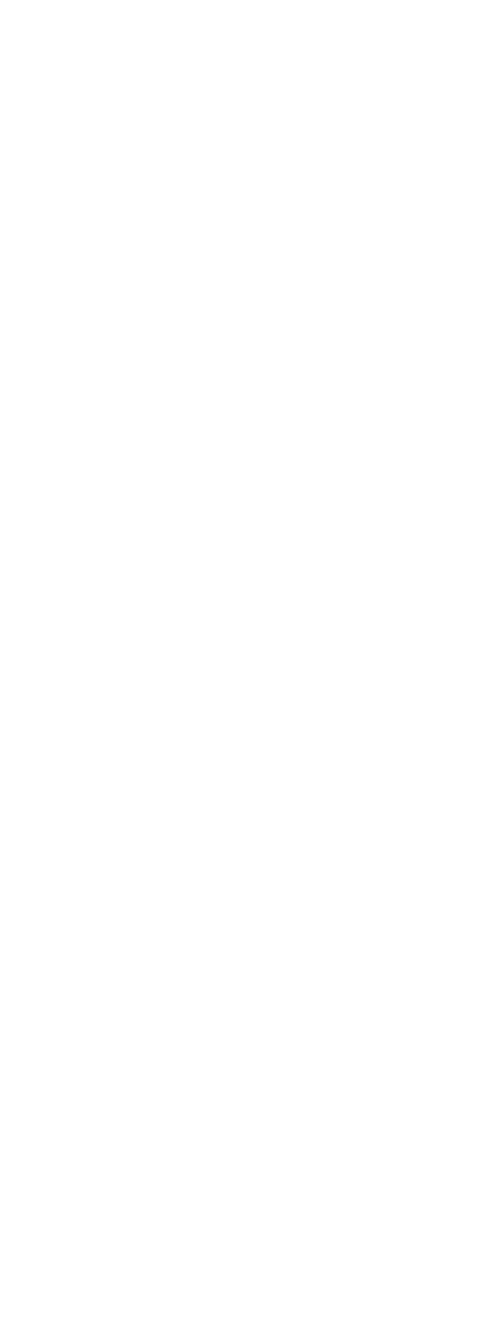
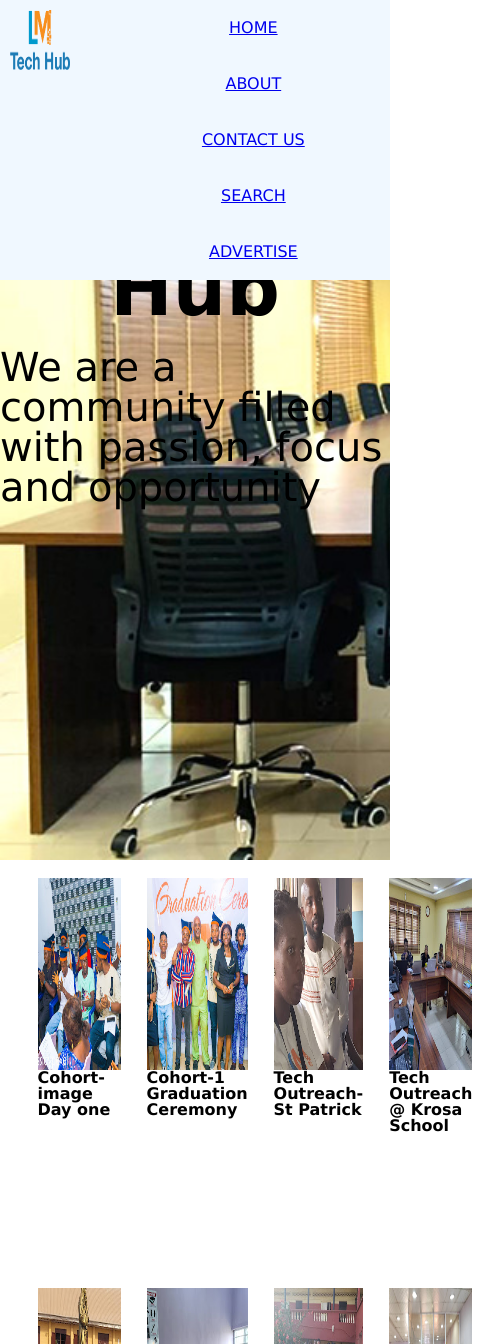
Before and after one commit to Nchedubem/Lesson_3_Task_One_Chidubem_Nweke, a website: page html/index.html in a window 390 px wide. Shown: the top 1344 px of the page, 480 px wide, since content can reach past the window. Before the commit the page ends 844 px from the top, so only its background shows below. Drawn offline with Linux system fonts and the light colour scheme.

Commit message:
second commit

```diff
--- a/css/style.css
+++ b/css/style.css
@@ -51,3 +51,221 @@ table {
 
 
 /* Write your css below here */
+
+
+*{
+    margin: 0;
+    padding: 0;
+    box-sizing:border-box;
+}
+body{
+    width: 100%;
+    position: relative;
+    font-family: Verdana, Geneva, Tahoma, sans-serif;
+}
+
+body > section{
+    /* background-color:bisque; */
+    min-height: 100vh;
+    width: 100%;
+}
+
+header{
+    height: 100px;
+    position: fixed;
+    top: 0;
+    left: 0;
+    width: 100%;
+    display: flex;
+    justify-content: space-between;
+    padding: 10px;
+    background-color: aliceblue;
+}
+
+.img-container{
+    flex: 1;
+}
+
+.logo-img{
+    height: 60px;
+    width: 60px;
+}
+
+.navbar{
+    padding: 10px;
+    display: flex;
+    justify-content: space-around;
+    align-items: center;
+    gap: 40px;
+    flex: 2;
+}
+
+main{
+    background-color: black;
+    background-image: url(../images/banner.jpg);
+    /* background: red; */
+    min-height: 100vh;
+    background-repeat: no-repeat;
+    background-size: cover;
+    width: 100%;
+    color: black;
+    display: flex;
+    align-items: center;
+    justify-content: center;
+    /* object-fit: cover; */
+}
+
+main .content{
+    /* background: red; */
+    height: 50vh;
+    display: flex;
+    flex-direction: column;
+}
+main .content h1{
+    margin-top: 40px;
+    text-align: center;
+    font-size: 75px;
+    font-weight: 600;
+}
+
+main .content h1 span:nth-child(1){
+    color: blue;
+    font-size: 90px;
+    margin: 0;
+    padding: 0;
+}
+main .content h1 span:nth-child(2){
+    color: red;
+    margin: 0;
+    padding: 0;
+}
+
+main .content p{
+    font-size: 40px;
+    margin-top: 20px;
+}
+
+/* .student{
+    background-color:blanchedalmond;
+    /* padding: 10px; */
+    /* display: flex;
+}  */
+
+.student-img-container{
+    background: red;
+    flex: 3;
+    display: flex;
+}
+
+.student-img{
+ flex: 1;
+ height: 400px;
+ width: 600px;
+}
+.student-img-container p{
+    flex: 1;
+}
+.student-text{
+    padding: 30px;
+    background-color:bisque;
+    flex: 2;
+}
+
+ .cohort{
+    height: 100vh;
+    background: white;
+    /* background-color: purple; */
+    display: grid;
+    grid-template-columns: 1fr 1fr 1fr 1fr;
+    /* grid-template-columns: 1fr 1fr 1fr; */
+    /* grid-template-columns: 1fr 1fr; */
+    /* grid-template-columns: 1fr; */
+    /* margin-top: 60px; */
+    gap: 10px;
+    padding: 10px;
+    width: 90vw;
+    margin: auto;
+}
+.cohort .content{
+    /* background-color: green; */
+    padding: 8px;
+    display: flex;
+    flex-direction: column;
+    align-items: center;
+    justify-content: center;
+}
+.cohort .content .img-container{
+    /* background-color: red; */
+    flex: 1;
+}
+.cohort .content .text-container{
+    /* background-color: white; */
+    flex: 1;
+    width: 100%;
+}
+
+.cohort .content .img-container img{
+	height: 100%;
+	width: 100%;
+}
+
+ /* .jp .content .text-container button{
+    margin-bottom: 30px;
+    width: fit-content;
+    padding: 15px;
+    border-radius: 32px;
+    cursor: pointer;
+    color: blue;
+    border: blue 2px solid;
+}  */
+
+
+@media screen and (max-width: 1000px){
+    grid-template-columns: 1fr 1fr 1fr;
+	header{
+        height: fit-content;
+    }
+	main {
+		display: flex;
+		flex-wrap: wrap;
+	  }
+
+	  header {
+		flex: 1 0 100%;
+	  }
+
+	  main {
+		flex: 1 0 30%;
+		margin-right: 10px;
+	  }
+
+	  body {
+		margin-right: 0;
+	  }
+
+}
+@media screen and (max-width: 708px){
+    /* grid-template-columns: 1fr 1fr; */
+    .navbar{
+		display: flex;
+        flex-direction:column;
+    }
+	main {
+		display: flex;
+		flex-wrap: wrap;
+	  }
+
+	  header {
+		height: fit-content;
+		/* flex: 1 0 100%; */
+	  }
+
+	  main {
+		flex: 1 0 30%;
+		margin-right: 10px;
+	  }
+
+	  body {
+		margin-right: 0;
+	  }
+}
--- a/html/index.html
+++ b/html/index.html
@@ -0,0 +1,105 @@
+html lang="en">
+    <head>
+        <meta charset="UTF-8" />
+        <meta http-equiv="X-UA-Compatible" content="IE=edge" />
+        <meta name="viewport" content="width=device-width, initial-scale=1.0" />
+        <link rel="stylesheet" href="../images/favicon.ico" type="image/logo" />
+        <link rel="stylesheet" href="../css/style.css" />
+        <title>LM blog</title>
+    </head>
+    <body>
+        <header>
+            <div class="img-container">
+                <img src="../images/logo.png" class="logo-img" alt="logo" />
+            </div>
+            <nav class="navbar">
+                <a href="#home">HOME</a>
+                <a href="#about">ABOUT</a>
+                <a href="#contact us">CONTACT US</a>
+                <a href="#search">SEARCH</a>
+                <a href="#Advertise">ADVERTISE</a>
+            </nav>
+        </header>
+        <main>
+            <div class="content">
+                <h1><span>L</span> <span>M</span>Tech Hub</h1>
+                <p>
+                    We are a community filled with passion, focus and
+                    opportunity
+                </p>
+            </div>
+            <section class="blogs-section">
+            </section>
+        </main>
+        <section class="cohort">
+            <div class="content">
+                <div class="img-container">
+                    <img src="../images/Cohort-img1.jpg" alt="cohort">
+                </div>
+                <div class="text-container">
+                    <h1>Cohort-image Day one</h1>
+                </div>
+            </div>
+            <div class="content">
+                <div class="img-container">
+                    <img src="../images/Cohort-img2.jpg" alt="cohort">
+                </div>
+                <div class="text-container">
+                    <h1>Cohort-1 Graduation Ceremony</h1>
+                </div>
+            </div>
+            <div class="content">
+                <div class="img-container">
+                    <img src="../images/Cohort-img3.jpg" alt="cohort">
+                </div>
+                <div class="text-container">
+                    <h1>Tech Outreach- St Patrick</h1>
+                </div>
+            </div>
+            <div class="content">
+                <div class="img-container">
+                    <img src="../images/Cohort-img4.jpg" alt="cohort">
+                </div>
+                <div class="text-container">
+                    <h1>Tech Outreach @ Krosa School</h1>
+                </div>
+            </div>
+            <div class="content">
+                <div class="img-container">
+                    <img src="../images/Cohort-img5.jpg" alt="cohort">
+                </div>
+                <div class="text-container">
+                    <h1>Tech Outreach @ St John of God</h1>
+                </div>
+            </div>
+            <div class="content">
+                <div class="img-container">
+                    <img src="../images/Cohort-img6.jpg" alt="cohort">
+                </div>
+                <div class="text-container">
+                    <h1>Cohort-image </h1>
+                </div>
+            </div>
+            <div class="content">
+                <div class="img-container">
+                    <img src="../images/Cohort-img7.jpg" alt="cohort">
+                </div>
+                <div class="text-container">
+                    <h1>Tech Outreach @ Flora Field</h1>
+                </div>
+            </div>
+            <div class="content">
+                <div class="img-container">
+                    <img src="../images/Cohort-img8.jpg" alt="cohort">
+                </div>
+                <div class="text-container">
+                    <h1>Cohort-1</h1>
+                </div>
+            </div>
+
+        </section>
+        <footer>
+        </footer>
+
+    </body>
+</html>
```
Also changed, not shown: images/Cohort-img1.jpg (added), images/Cohort-img2.jpg (added), images/Cohort-img3.jpg (added), images/Cohort-img4.jpg (added), images/Cohort-img5.jpg (added), images/Cohort-img6.jpg (added), images/Cohort-img7.jpg (added), images/Cohort-img8.jpg (added), images/academy-student-programmer-3.jpg (added), images/backend-web-development.jpg (added), images/banner.jpg (added), images/frontend-web-development.jpg (added), images/logo.png (added), images/non-technical-module.jpg (added), 2 more files.
